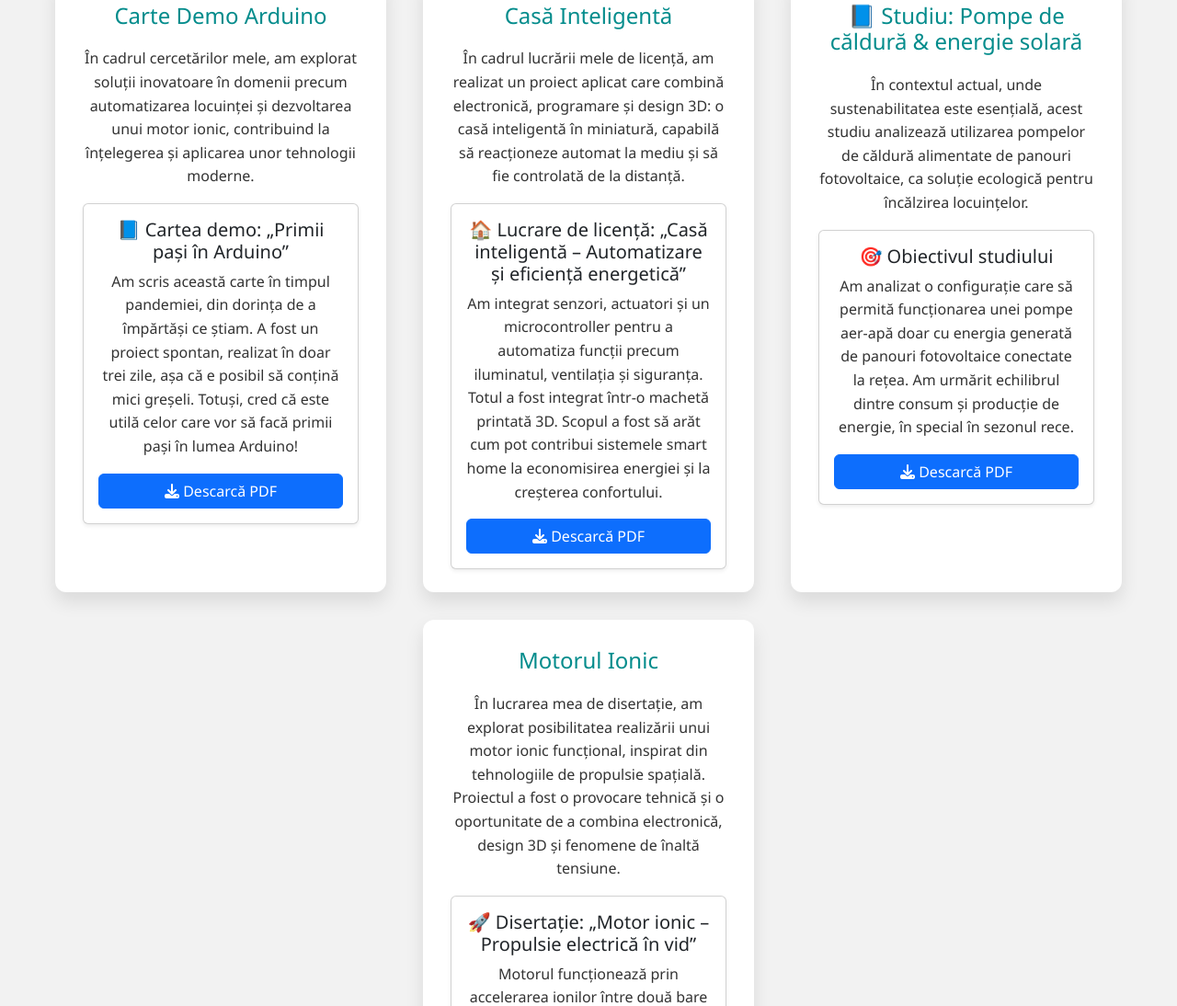
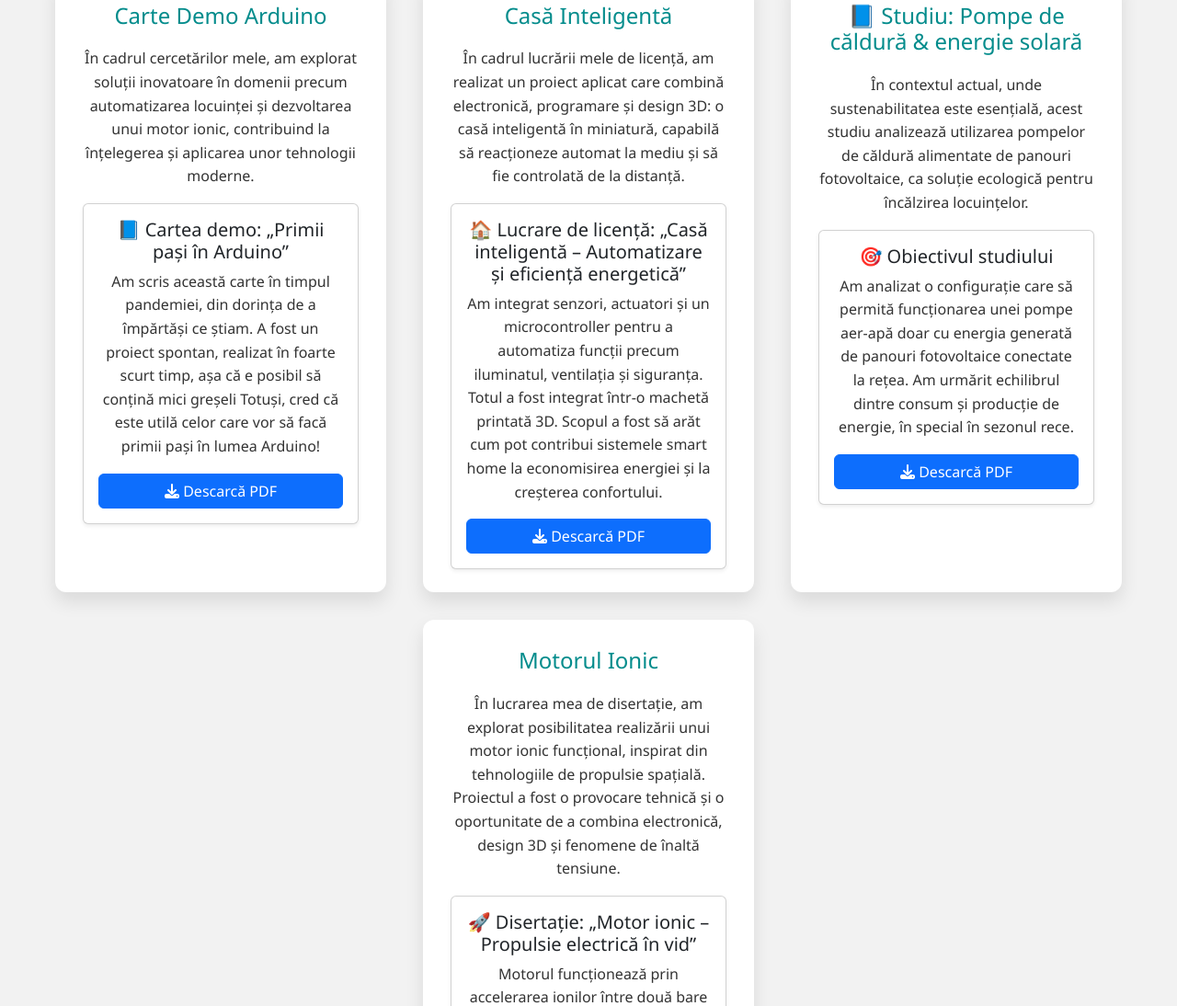
Before and after one commit to Robclau123/rob-3D, a plain HTML site: page cercetare-carte.html in a window 1280 px wide. Shown: the part 644-1738 px from the top of the page at 92% size. Drawn offline with nearby package versions, Linux system fonts and the light colour scheme.

Commit message:
Update cercetare-carte.html

```diff
--- a/cercetare-carte.html
+++ b/cercetare-carte.html
@@ -59,7 +59,7 @@
 
       <div class="card mt-3 p-3 shadow-sm">
         <h5>📘 Cartea demo: „Primii pași în Arduino”</h5>
-        <p>Am scris această carte în timpul pandemiei, din dorința de a împărtăși ce știam. A fost un proiect spontan, realizat în doar trei zile, așa că e posibil să conțină mici greșeli. Totuși, cred că este utilă celor care vor să facă primii pași în lumea Arduino!</p>
+        <p>Am scris această carte în timpul pandemiei, din dorința de a împărtăși ce știam. A fost un proiect spontan, realizat în foarte scurt timp, așa că e posibil să conțină mici greșeli Totuși, cred că este utilă celor care vor să facă primii pași în lumea Arduino!</p>
         <a class="btn btn-primary" href="cercetare/arduino-book.pdf" download>
           <i class="fas fa-download"></i> Descarcă PDF
         </a>
```
